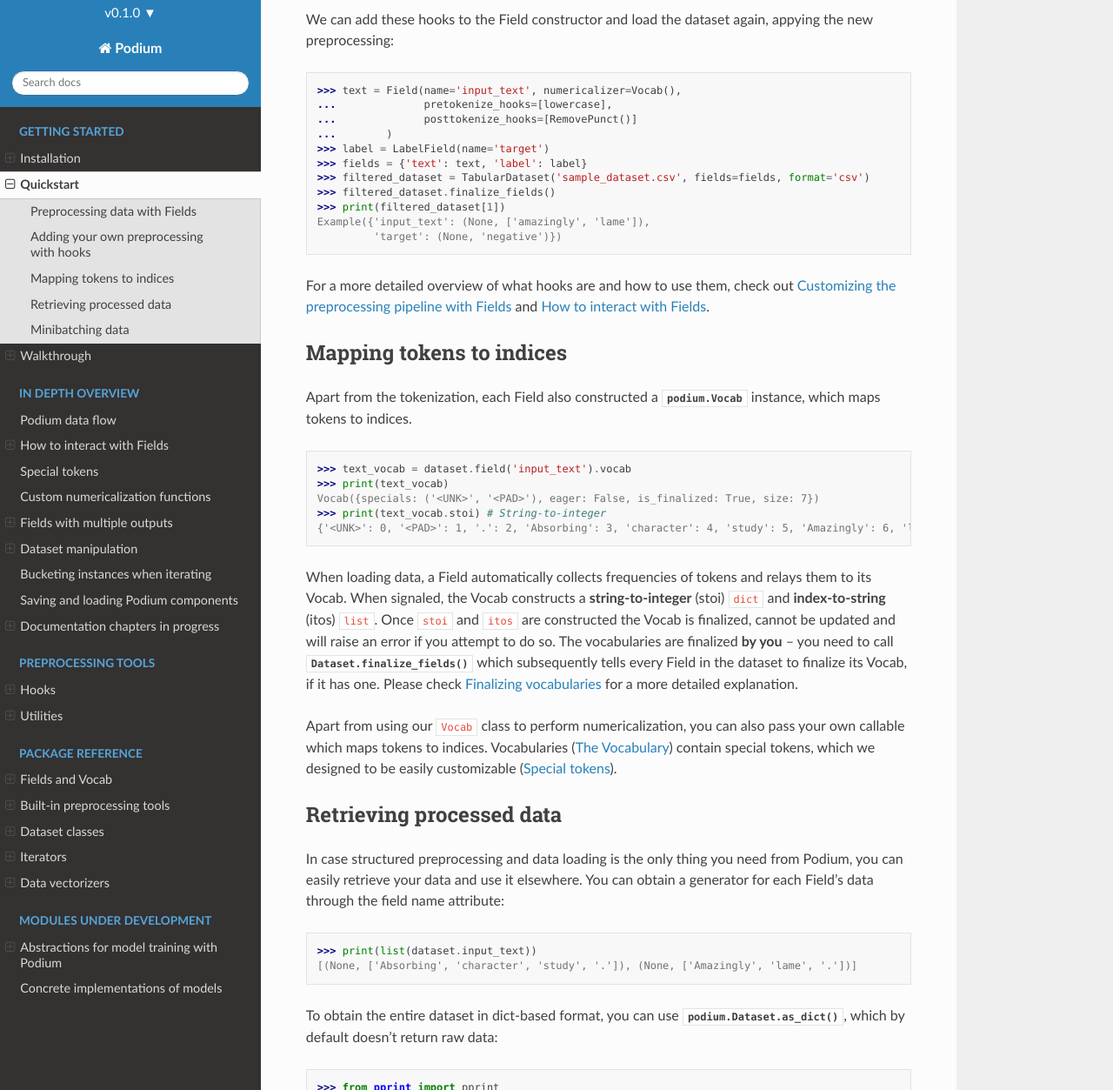
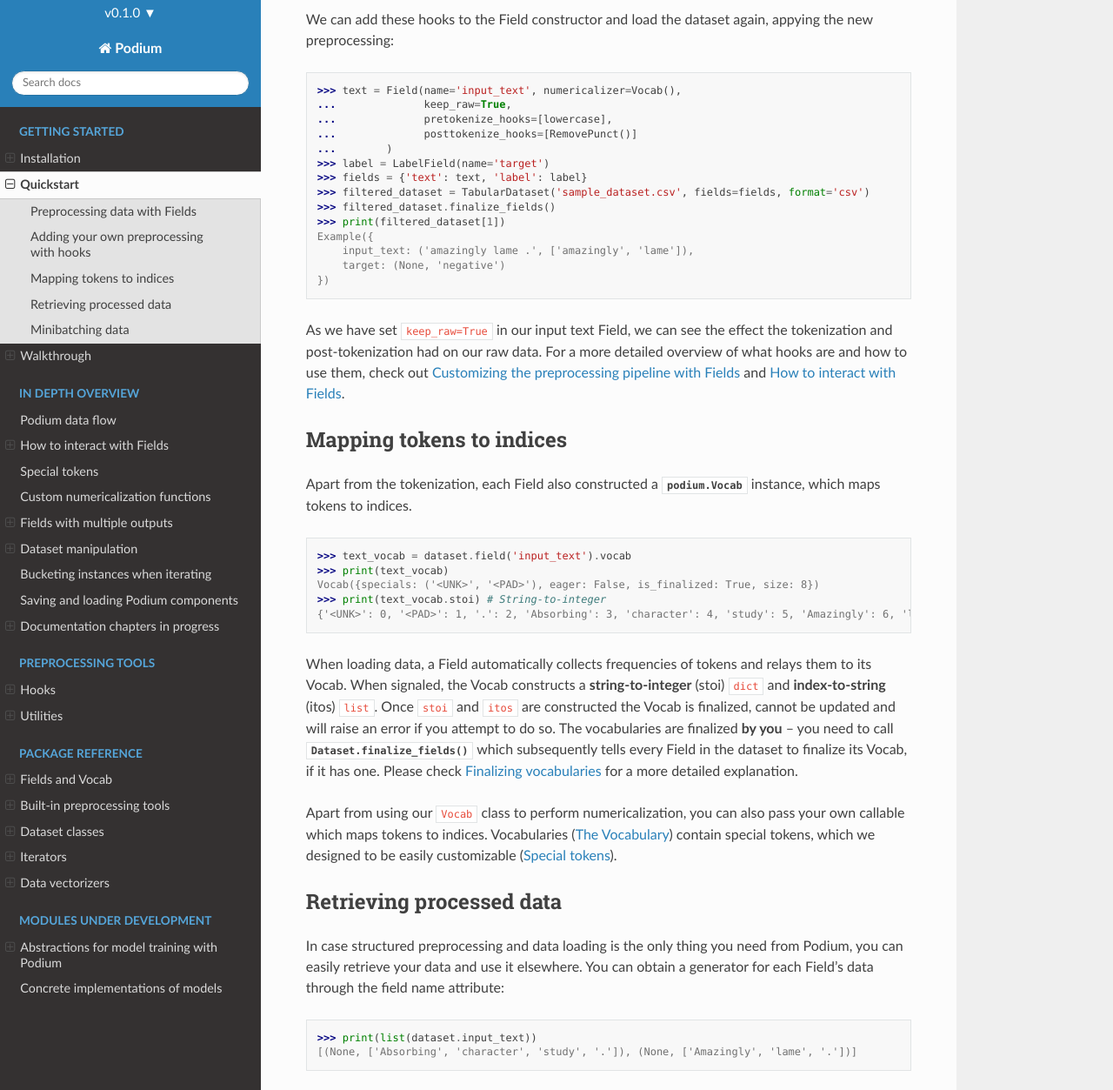
Before and after one commit to TakeLab/podium, a Sphinx documentation site: the page built from docs/source/quickstart.rst, in a window 1280 px wide and 1400 px high, scrolled down 1779 px, cut to the strip 147-1400 px from the top of the window. Shown: the whole strip at 87% size. Built offline with Sphinx 7.4.7 and the Read the Docs theme 2.0.0, drawn with Linux system fonts in a browser that asks for light colours; some of the changed text lies outside the part shown.

Commit message:
Doctest quickstart

```diff
--- a/docs/source/quickstart.rst
+++ b/docs/source/quickstart.rst
@@ -4,37 +4,38 @@
 
 To get you started with Podium, we will use a sample from a movie review classification dataset stored in a ``csv`` file named ``sample_dataset.csv``:
 
-.. code-block:: bash
-
-  text, label
-  Absorbing character study, positive
-  Amazingly lame, negative
-
-The header of this dataset defines the names of the input columns (features).
-
 .. testsetup:: quickstart
 
+  # Run this cell to create the dataset on disk
   import csv
-  dataset_path = 'sample.csv'
+  dataset_path = 'sample_dataset.csv'
   field_names = ('text', 'label')
   with open(dataset_path, 'w', newline='') as csv_file:
       writer = csv.DictWriter(csv_file, fieldnames=field_names)
       writer.writeheader()
       writer.writerow({
-          'text': 'Absorbing character study',
+          'text': 'Absorbing character study .',
           'label': 'positive',
       })
       writer.writerow({
-          'text': 'Amazingly lame',
+          'text': 'Amazingly lame .',
           'label': 'negative',
       })
+
+.. code-block::
+
+  text, label
+  Absorbing character study ., positive
+  Amazingly lame ., negative
+
+The header of this dataset defines the names of the input columns (features).
 
 Preprocessing data with Fields
 -------------------------------
 
-Data preprocessing in Podium is done in pipelines called Fields. Each dataset column is mapped to one or more :class:`podium.Field` instances, which handle tokenization and additional data transforms. What **you** need to do is define how input data maps to Fields.
+Data preprocessing in Podium is done in pipelines called Fields. Each dataset column is mapped to one or more :class:`podium.Field` instances, which handle tokenization, numericalization and all additional data transforms. What **you** need to do is define how input data maps to Fields.
 
-.. code-block:: python
+.. doctest:: quickstart
 
   >>> from podium import Field, LabelField, Vocab, TabularDataset
   >>> # Define Fields for each column
@@ -47,15 +48,16 @@
   >>> dataset.finalize_fields()
   >>> print(dataset[1])
   Example({
-    input_text: (None, ['Amazingly', 'lame', '.']),
-    target: (None, 'negative')
+      input_text: (None, ['Amazingly', 'lame', '.']),
+      target: (None, 'negative')
   })
 
 In this example, we used the built-in :class:`podium.TabularDataset` loader to load our ``csv`` dataset. The loader reads the dataset and uses the ``fields`` dictionary to determine how input data columns map to Fields. Each dataset instance is stored in a :class:`podium.Example`, with the data for each Field stored under that Field's name.
 
 You might wonder, why not simply use the input column names from the header to store data in Examples. This is because you might want to map a single input to multiple Fields, like so:
 
-.. code-block:: python
+.. doctest:: quickstart
+  :options: +NORMALIZE_WHITESPACE
 
   >>> text = Field(name='input_text', tokenizer="split", numericalizer=Vocab())
   >>> char = Field(name='input_chars', tokenizer=list, numericalizer=Vocab())
@@ -81,15 +83,15 @@
 
 Looking at our dataset, we might want to lowercase the data and remove punctuation. We will make lowercasing a pre-tokenization hook and punctuation removal a post-tokenization hook. Please be aware that tokenizers (e.g. ``spacy``, ``nltk``) are commonly sensitive to word casing so lowercasing might be best done in post-tokenization.
 
-.. code-block:: python
+.. doctest:: quickstart
 
   >>> import string
   >>> class RemovePunct:
   ...     def __init__(self):
-  ...        self.punct = set(string.punctuation)
-  ...    def __call__(self, raw, tokenized):
-  ...        """Remove punctuation from tokenized data"""
-  ...        return raw, [tok for tok in tokenized if tok not in self.punct]
+  ...         self.punct = set(string.punctuation)
+  ...     def __call__(self, raw, tokenized):
+  ...         """Remove punctuation from tokenized data"""
+  ...         return raw, [tok for tok in tokenized if tok not in self.punct]
   >>>
   >>> def lowercase(raw):
   ...    """Lowercases the input string"""
@@ -97,9 +99,10 @@
 
 We can add these hooks to the Field constructor and load the dataset again, appying the new preprocessing:
 
-.. code-block:: python
+.. doctest:: quickstart
 
   >>> text = Field(name='input_text', numericalizer=Vocab(),
+  ...              keep_raw=True,
   ...              pretokenize_hooks=[lowercase],
   ...              posttokenize_hooks=[RemovePunct()]
   ...        )
@@ -108,9 +111,12 @@
   >>> filtered_dataset = TabularDataset('sample_dataset.csv', fields=fields, format='csv')
   >>> filtered_dataset.finalize_fields()
   >>> print(filtered_dataset[1])
-  Example({'input_text': (None, ['amazingly', 'lame']),
-           'target': (None, 'negative')})
+  Example({
+      input_text: ('amazingly lame .', ['amazingly', 'lame']),
+      target: (None, 'negative')
+  })
 
+As we have set ``keep_raw=True`` in our input text Field, we can see the effect the tokenization and post-tokenization had on our raw data.
 For a more detailed overview of what hooks are and how to use them, check out :ref:`fields` and :ref:`interact_fields`.
 
 Mapping tokens to indices
@@ -118,11 +124,11 @@
 
 Apart from the tokenization, each Field also constructed a :class:`podium.Vocab` instance, which maps tokens to indices.
 
-.. code-block:: python
+.. doctest:: quickstart
 
   >>> text_vocab = dataset.field('input_text').vocab
   >>> print(text_vocab)
-  Vocab({specials: ('<UNK>', '<PAD>'), eager: False, is_finalized: True, size: 7})
+  Vocab({specials: ('<UNK>', '<PAD>'), eager: False, is_finalized: True, size: 8})
   >>> print(text_vocab.stoi) # String-to-integer
   {'<UNK>': 0, '<PAD>': 1, '.': 2, 'Absorbing': 3, 'character': 4, 'study': 5, 'Amazingly': 6, 'lame': 7}
 
@@ -137,41 +143,42 @@
 
 In case structured preprocessing and data loading is the only thing you need from Podium, you can easily retrieve your data and use it elsewhere. You can obtain a generator for each Field's data through the field name attribute:
 
-.. code-block:: python
+.. doctest:: quickstart
 
   >>> print(list(dataset.input_text))
   [(None, ['Absorbing', 'character', 'study', '.']), (None, ['Amazingly', 'lame', '.'])]
 
 To obtain the entire dataset in dict-based format, you can use :meth:`podium.Dataset.as_dict`, which by default doesn't return raw data:
 
-.. code-block:: python
+.. doctest:: quickstart
 
   >>> from pprint import pprint
   >>> pprint(dataset.as_dict())
-  {'input_text': [(None, ['Absorbing', 'character', 'study', '.']),
-           (None, ['Amazingly', 'lame', '.'])],
-   'target': [(None, 'positive'), (None, 'negative')]}
+  {'input_text': [['Absorbing', 'character', 'study', '.'],
+                  ['Amazingly', 'lame', '.']],
+   'target': ['positive', 'negative']}
 
 If you are only after the full numericalized dataset, we've got you covered. Use :meth:`podium.Dataset.batch`, which will provide the **entire** dataset as a single numericalized batch.
 
-.. code-block:: python
+.. doctest:: quickstart
+  :options: +NORMALIZE_WHITESPACE
 
   >>> batch_x, batch_y = dataset.batch(add_padding=True)
   >>> print(batch_x, batch_y, sep="\n")
   {'input_text': array([[3, 4, 5, 2],
-       [6, 7, 2, 1]])}
+        [6, 7, 2, 1]])}
   {'target': array([[0],
-         [1]])}
+        [1]])}
 
 We can easily validate that the numericalized instances correspond to the input data:
 
-.. code-block:: python
+.. doctest:: quickstart
 
   >>> vocab = dataset.field('input_text').vocab
   >>> for instance in batch_x.input_text:
   ...     print(vocab.reverse_numericalize(instance))
-  ['Absorbing', 'character', 'study']
-  ['Amazingly', 'lame', '<PAD>']
+  ['Absorbing', 'character', 'study', '.']
+  ['Amazingly', 'lame', '.', '<PAD>']
 
 Since our example dataset is small, we can set ``add_padding=True``, which causes output of each Field to be padded to the same length and packed into a matrix (in this case concretely, a numpy array).
 
@@ -185,7 +192,7 @@
 
 If you want to use the data to train a machine learning model, this can also be done with Podium.
 
-.. code-block:: python
+.. doctest:: quickstart
 
   >>> from podium import Iterator
   >>>
```
Also changed, not shown: other parts of docs/source/quickstart.rst (+11 -3 lines).
